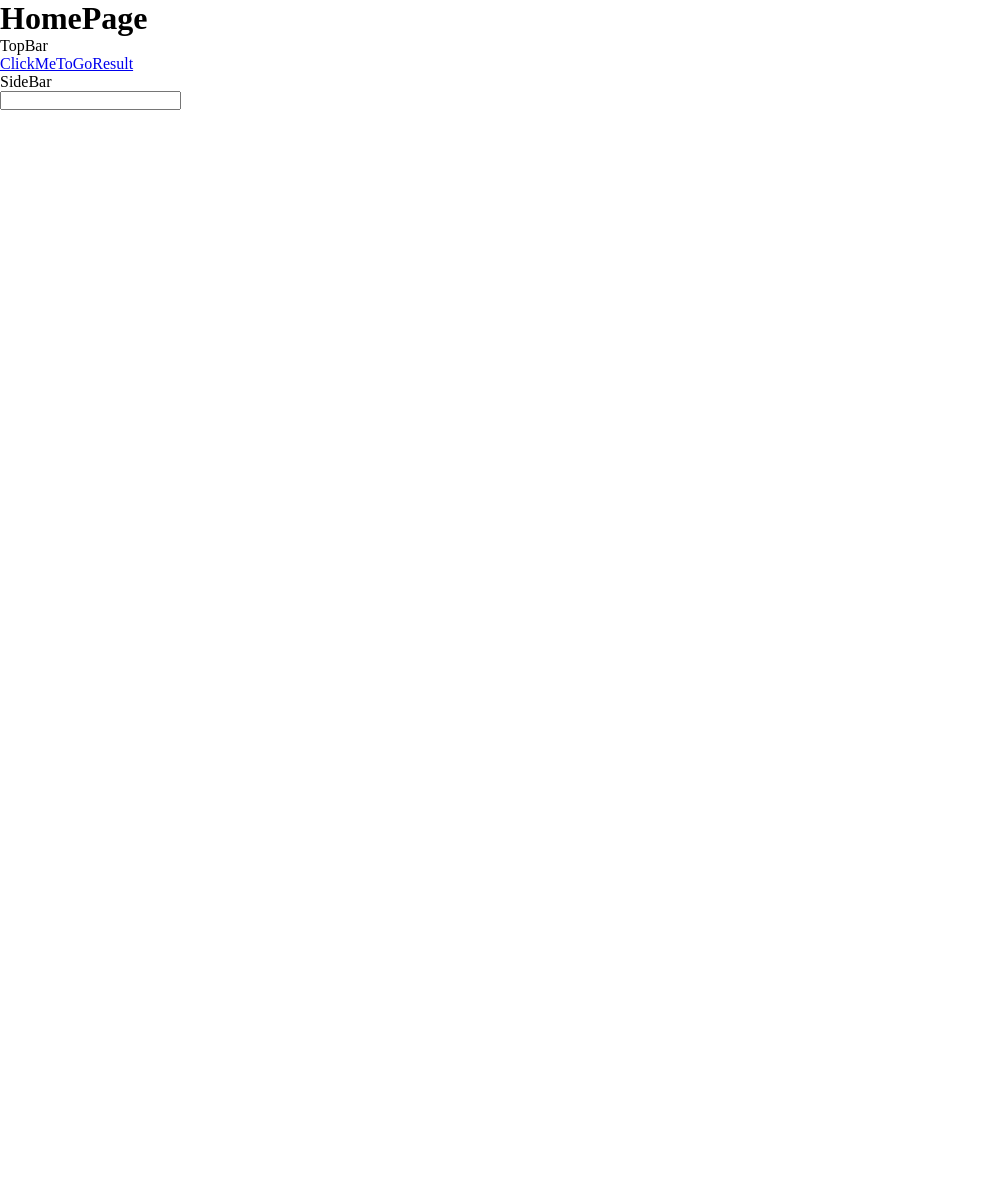
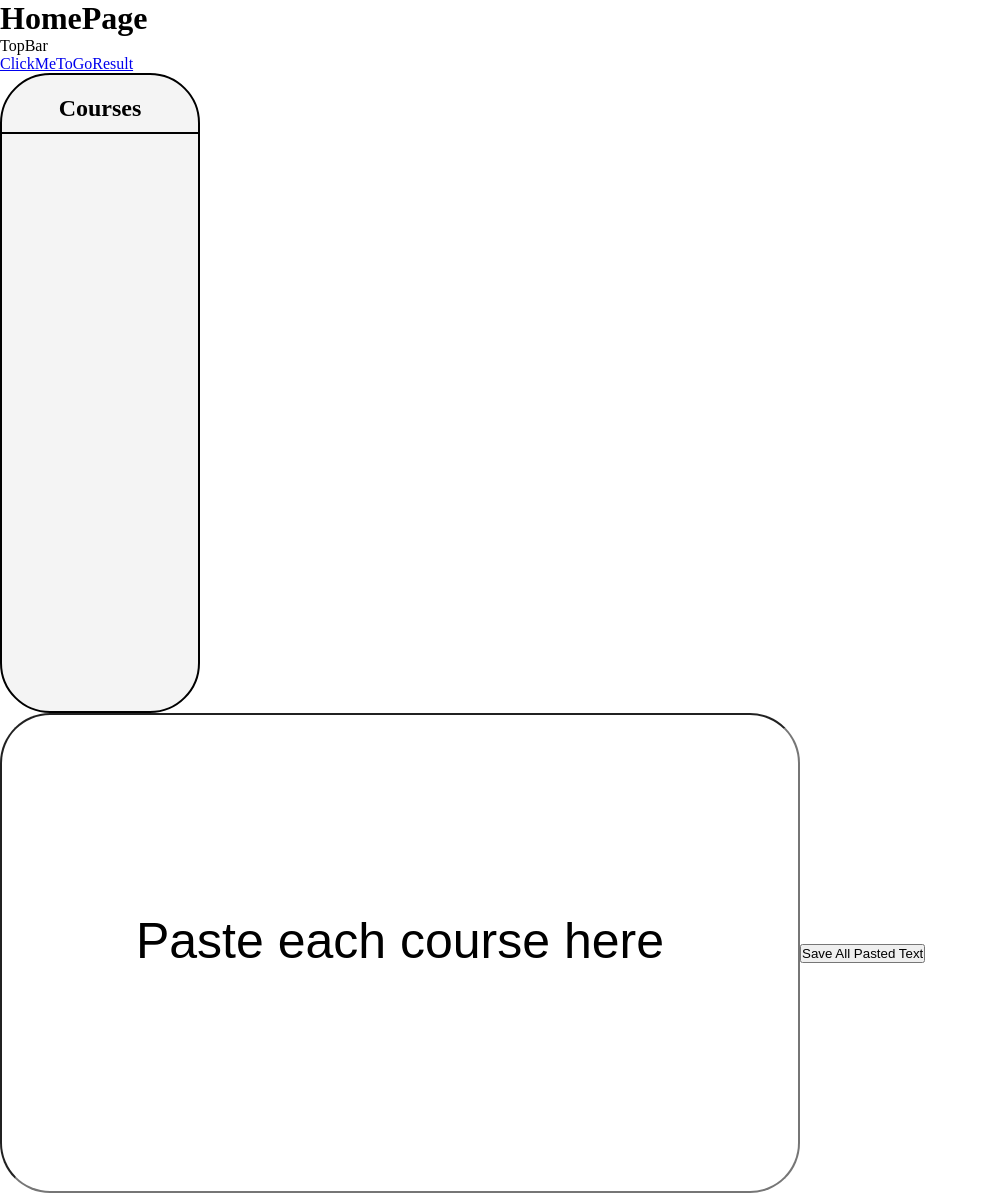
Before and after one commit to Dung2703/BKhrono, a Next.js app in the folder client/: page / in a window 1280 px wide. Shown: the whole page, without its empty margins (0-988 px from the left). Before the commit the page ends 800 px from the top, so only its background shows below. Built offline with nearby package versions, Linux system fonts and the light colour scheme.

Commit message:
SideBar and Input

```diff
--- a/client/app/home/Input.tsx
+++ b/client/app/home/Input.tsx
@@ -15,7 +15,7 @@ const Input: React.FC<InputProps> = ({ addCourse }) => {
     addCourse(pasteData)
     setAllPastedText((prevText) => prevText ? prevText + '\n' + pasteData : pasteData)
     setNewCourse('')
-    event.preventDefault() // Prevent the default paste behavior
+    event.preventDefault()
   }
 
   const handleInputChange = (event: React.ChangeEvent<HTMLInputElement>) => {
@@ -24,7 +24,7 @@ const Input: React.FC<InputProps> = ({ addCourse }) => {
 
   const handleAddCourse = () => {
     addCourse(newCourse)
-    setNewCourse('') // Clear the input field after adding the course
+    setNewCourse('')
   }
 
   const saveTextToFile = () => {
--- a/client/app/home/SideBar.tsx
+++ b/client/app/home/SideBar.tsx
@@ -1,9 +1,48 @@
-import React from 'react'
+import React, { CSSProperties } from 'react'
 
-const SideBar = () => {
+interface SideBarProps{
+  items: string[]
+}
+
+const SideBar: React.FC<SideBarProps> = ({ items }) => {
   return (
-    <div>SideBar</div>
+    <div style={styles.sidebar}>
+      <h2 style={styles.header}>Courses</h2>
+      <ul style={styles.list}>
+        {items.map((item, index) => (
+          <li key={index} style={styles.listItem}>{item}</li>
+        ))}
+      </ul>
+    </div>
   )
 }
 
+const styles: { [key: string]: CSSProperties } = {
+  sidebar: {
+    width: '200px',
+    height: '80vh',
+    backgroundColor: '#f4f4f4',
+    padding: '20px',
+    boxSizing: 'border-box',
+    borderRadius: '50px',
+    border: '2px solid #000',
+    overflowY: 'auto',
+  },
+  header: {
+    borderBottom: '2px solid #000',
+    paddingBottom: '10px',
+    margin: '0 -20px',
+    textAlign: 'center',
+  },
+  list: {
+    listStyleType: 'none',
+    padding: 0,
+    marginTop: '20px',
+    textAlign: 'center',
+  },
+  listItem: {
+    margin: '10px 0',
+  },
+};
+
 export default SideBar
--- a/client/app/home/page.tsx
+++ b/client/app/home/page.tsx
@@ -1,14 +1,26 @@
-import React from 'react'
-import SideBar from './SideBar'
-import TopBar from './TopBar'
+'use client';
+import React, { useState } from 'react';
+import SideBar from './SideBar';
+import TopBar from './TopBar';
+import Input from './Input';
 
 const HomePage = () => {
+  const [courses, setCourses] = useState<string[]>([])
+
+  const addCourse = (course: string) => {
+    if (course.trim() !== '') {
+      setCourses((prevCourses) => [...prevCourses, course.trim()])
+    }
+  }
+
   return (
     <div>
-        <h1>HomePage</h1>
-        <TopBar />
-        <SideBar />
-        <input></input>
+      <h1>HomePage</h1>
+      <TopBar />
+      <div className="content">
+        <SideBar items={courses} />
+        <Input addCourse={addCourse}></Input>
+      </div>
     </div>
   )
 }
```
